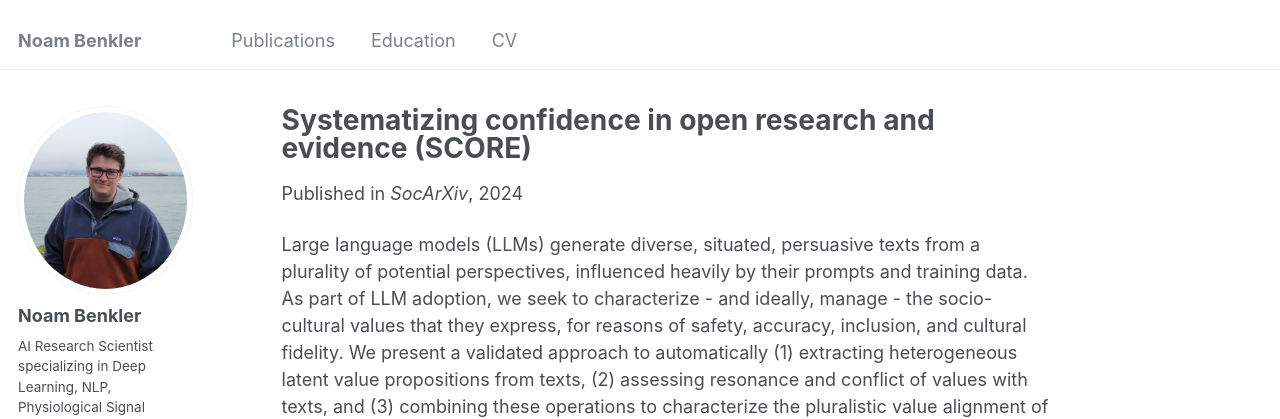
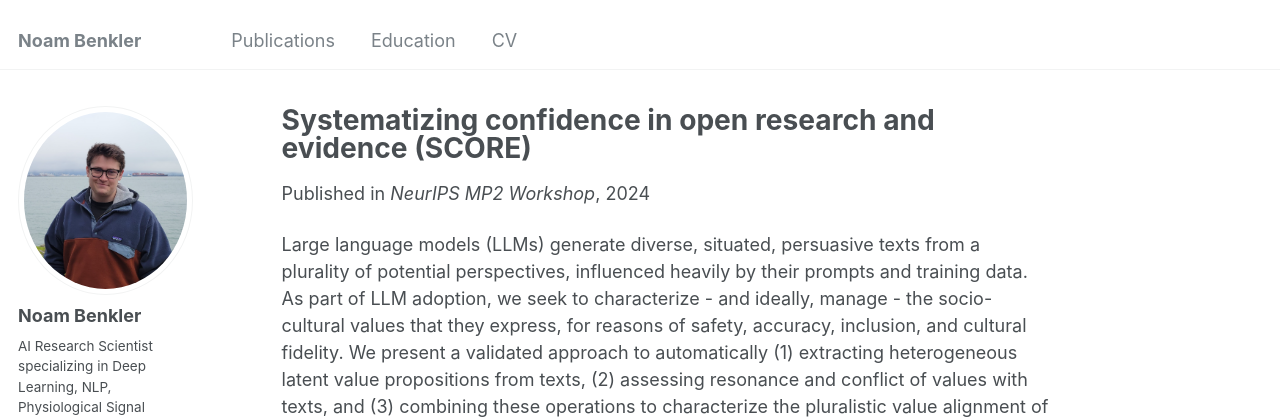
Before and after one commit to benklern/benklern.github.io, a Jekyll site: the page built from _publications/2024-11-06-bottom-up-and-top-down.md, in a window 1280 px wide and 1107 px high. Shown: the top 419 px of the window. Built offline with Jekyll 4.4.1, drawn with Linux system fonts in a browser that asks for light colours; some web fonts are replaced.

Commit message:
updated publication info

```diff
--- a/_publications/2024-11-06-bottom-up-and-top-down.md
+++ b/_publications/2024-11-06-bottom-up-and-top-down.md
@@ -5,7 +5,7 @@
 permalink: /publication/2024-11-06-bottom-up-and-top-down
 excerpt: 'This paper discusses a bottom-up and top-down approach to characterize the pluralistic value alignment of human-sourced and LLM-sourced textual data.'
 date: 2024-11-06
-venue: 'SocArXiv'
+venue: 'NeurIPS MP2 Workshop'
 # slidesurl: 'http://academicpages.github.io/files/slides_score.pdf'
 paperurl: 'https://arxiv.org/abs/2411.05040'
 citation: 'Friedman, Scott et al. et al. (2024). &quot;Bottom-Up and Top-Down Analysis of Values, Agendas, and Observations in Corpora and LLMs.&quot; <i>SocArXiv</i>.'
```
